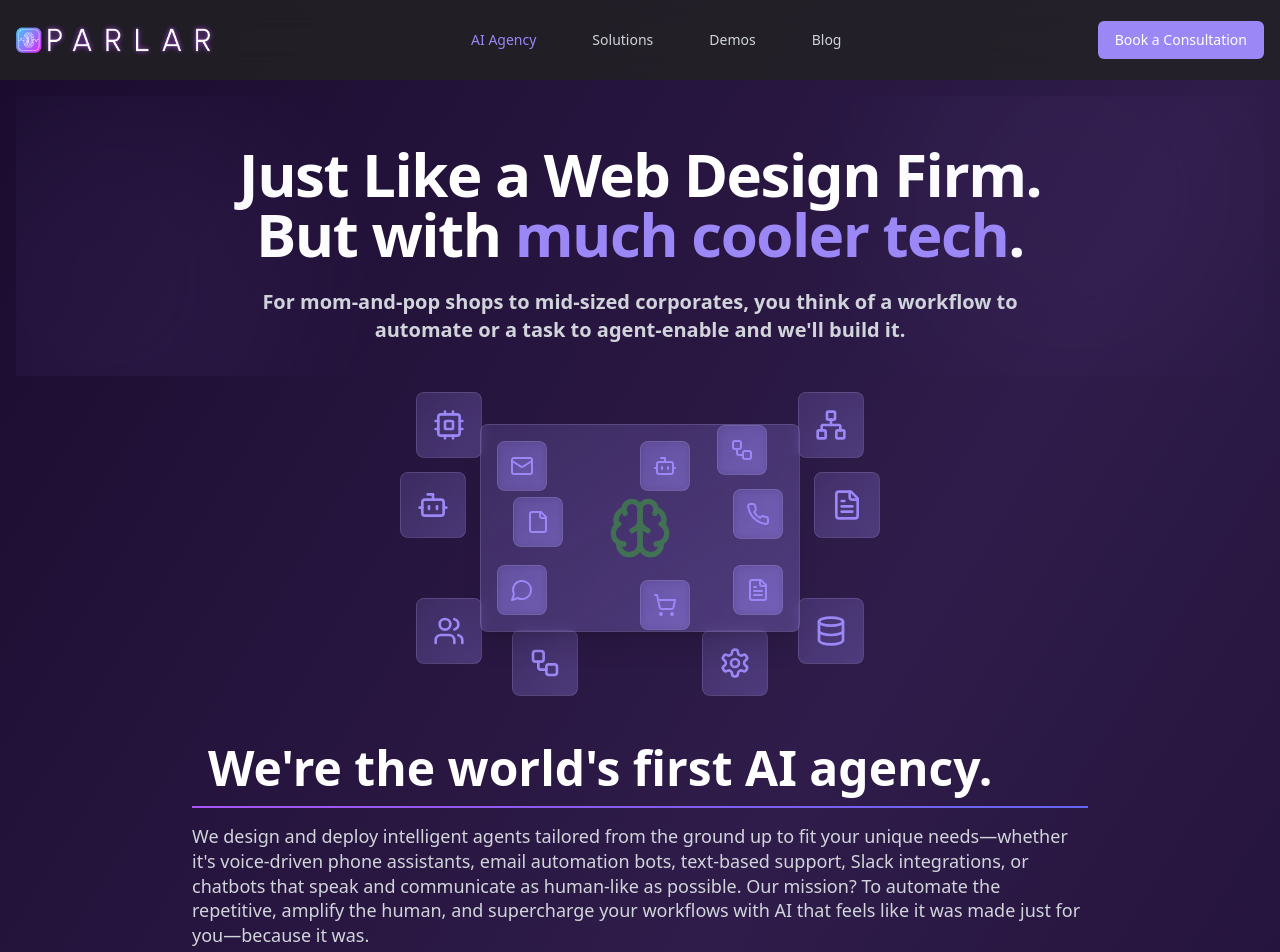
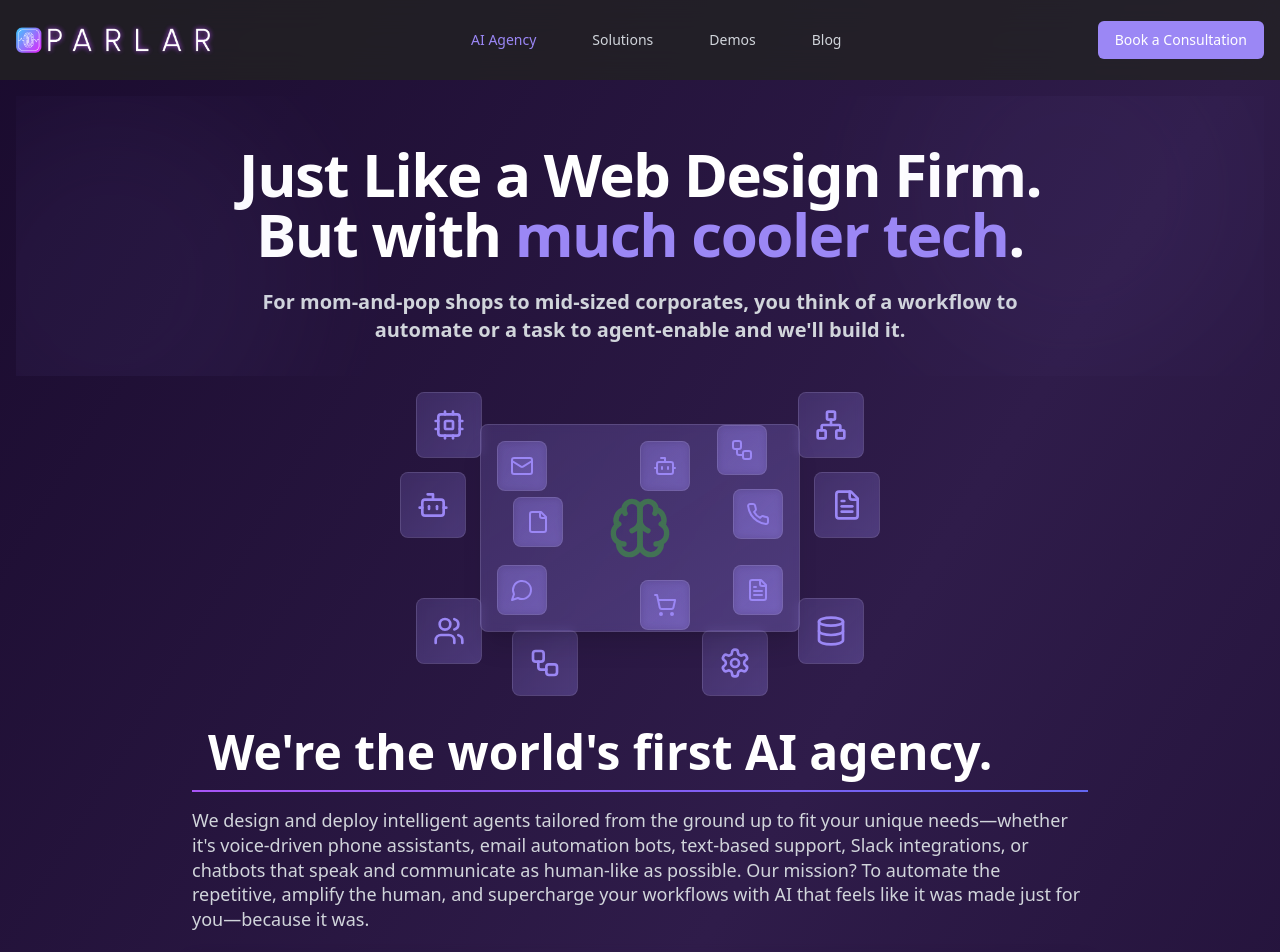
Before and after one commit to awesbecher/powered-by-website, a React (Vite) app: page /ai-agency in a window 1280 px wide. Shown: the top 952 px of the page. Built offline with nearby package versions, Linux system fonts and the light colour scheme.

Commit message:
Adjust IntroSection heading position
Move the "We're the world's first AI agency" heading up three spaces in the IntroSection component.

```diff
--- a/src/components/ai-agency/IntroSection.tsx
+++ b/src/components/ai-agency/IntroSection.tsx
@@ -9,7 +9,7 @@ interface IntroSectionProps {
 
 export const IntroSection = ({ initialLoad }: IntroSectionProps) => {
   return (
-    <div className={`text-left transition-all duration-1000 delay-500 ease-out transform -mt-20
+    <div className={`text-left transition-all duration-1000 delay-500 ease-out transform -mt-24
         ${initialLoad ? 'opacity-0 translate-y-8' : 'opacity-100 translate-y-0'}`}>
       <h2 className="relative text-5xl font-bold text-white mb-4 transition-colors duration-300 hover:bg-gradient-to-r hover:from-purple-400 hover:to-indigo-400 hover:bg-clip-text hover:text-transparent pt-0 px-4 pb-4 after:content-[''] after:absolute after:bottom-0 after:left-0 after:w-full after:h-[2px] after:bg-gradient-to-r after:from-purple-500 after:to-indigo-500">
         We're the world's first AI agency.
```
